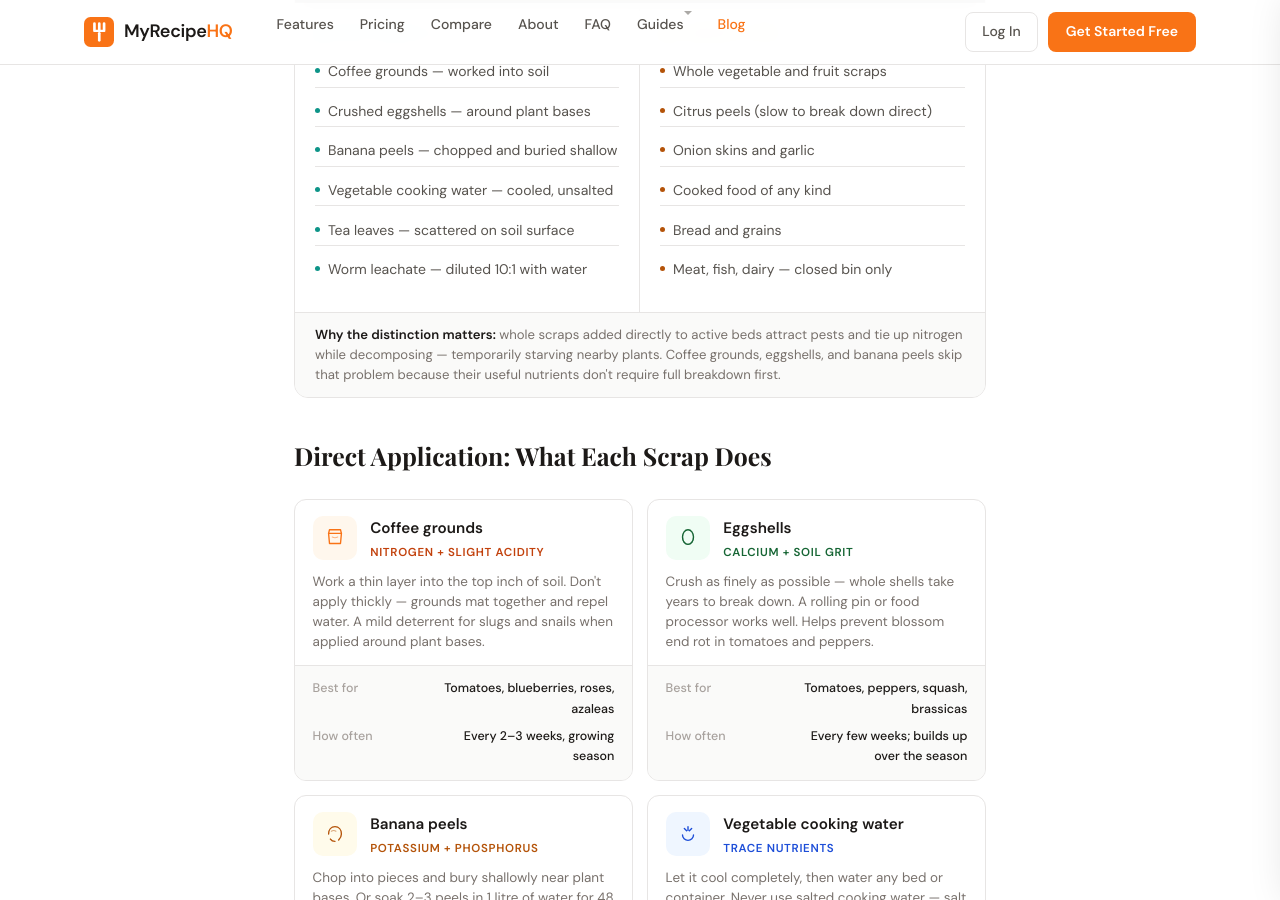
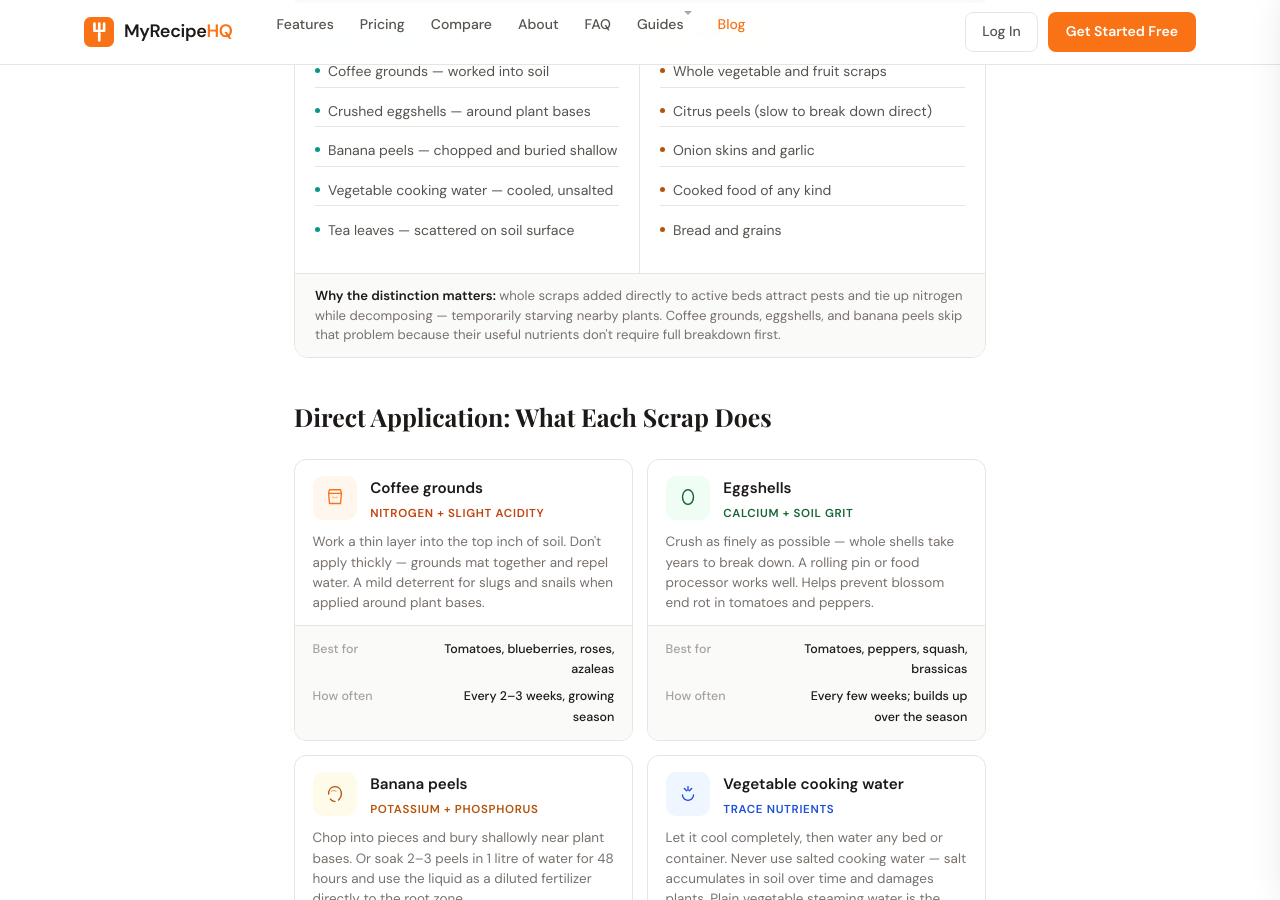
Before and after one commit to bgerlach463/recipehq-site, a Jekyll site: the page built from _posts/2026-04-11-kitchen-waste-gardening.html, in a window 1280 px wide and 900 px high, scrolled down 2083 px. Built offline with Jekyll 4.4.1, drawn with Linux system fonts in a browser that asks for light colours.

Commit message:
Remove last row from kitchen scraps split list
Co-Authored-By: Claude Opus 4.6 (1M context) <noreply@anthropic.com>

```diff
--- a/_posts/2026-04-11-kitchen-waste-gardening.html
+++ b/_posts/2026-04-11-kitchen-waste-gardening.html
@@ -326,7 +326,6 @@ schema_extra: |
           <li>Banana peels &#8212; chopped and buried shallow</li>
           <li>Vegetable cooking water &#8212; cooled, unsalted</li>
           <li>Tea leaves &#8212; scattered on soil surface</li>
-          <li>Worm leachate &#8212; diluted 10:1 with water</li>
         </ul>
       </div>
       <div class="split-col compost-first">
@@ -340,7 +339,6 @@ schema_extra: |
           <li>Onion skins and garlic</li>
           <li>Cooked food of any kind</li>
           <li>Bread and grains</li>
-          <li>Meat, fish, dairy &#8212; closed bin only</li>
         </ul>
       </div>
     </div>
```
